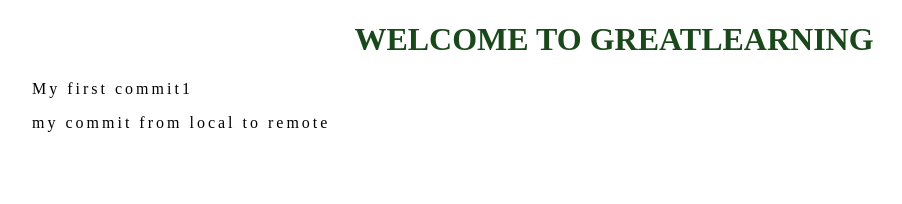
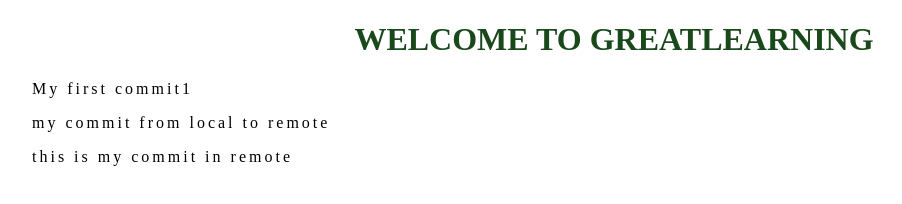
Before and after one commit to NimmalaNaga/GL_WEBAPP, a plain HTML site: page index.html in a window 1280 px wide. Shown: the whole page, without its empty margins (26-928 px from the left). Drawn offline with Linux system fonts and the light colour scheme.

Commit message:
git remote commit
git remote commit

```diff
--- a/index.html
+++ b/index.html
@@ -9,6 +9,7 @@
 <h1>Welcome to Greatlearning </h1>
 <p>My first commit1</p>
 <p> my commit from local to remote </p>
+    <p> this is my commit in remote </p>
 
 </body>
 </html>
```
